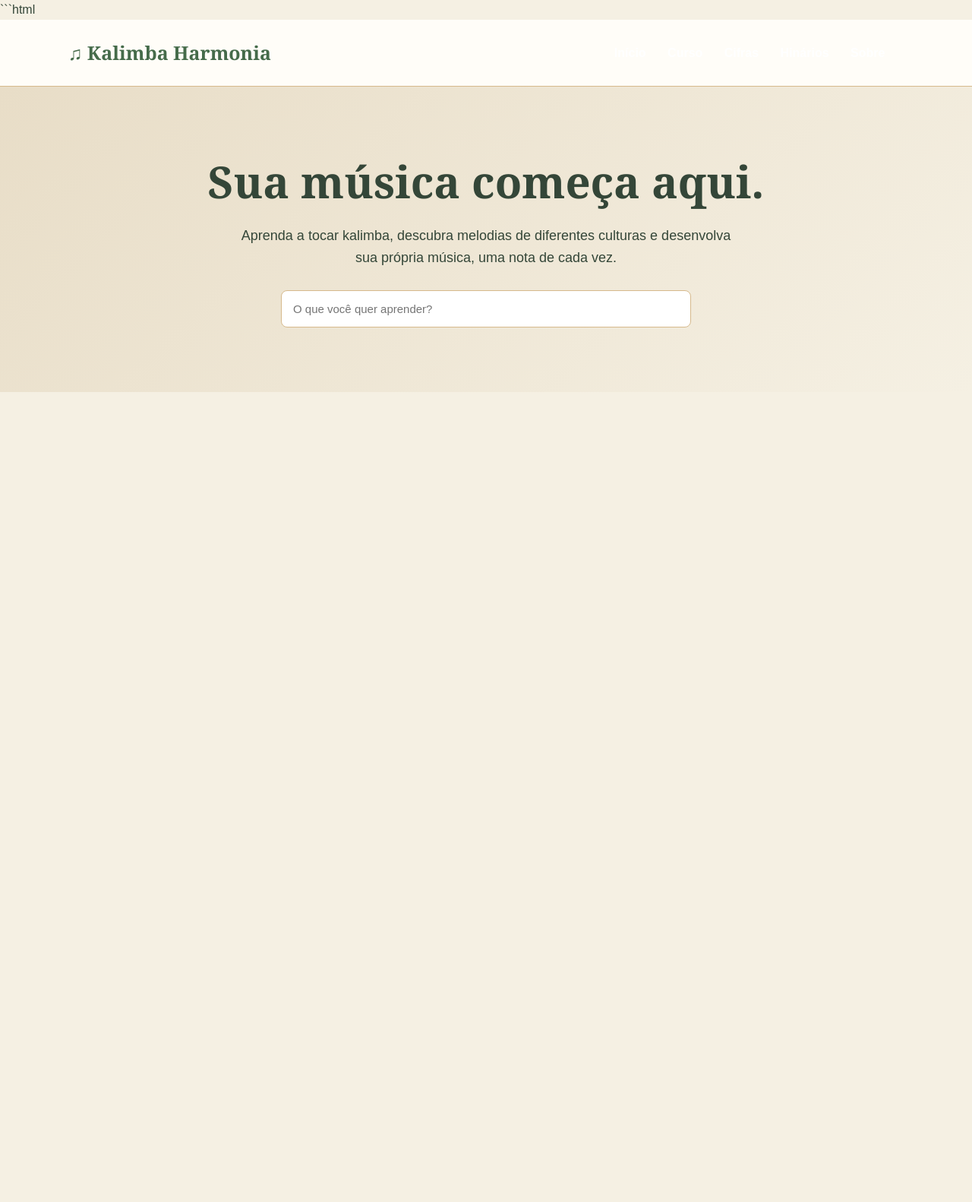
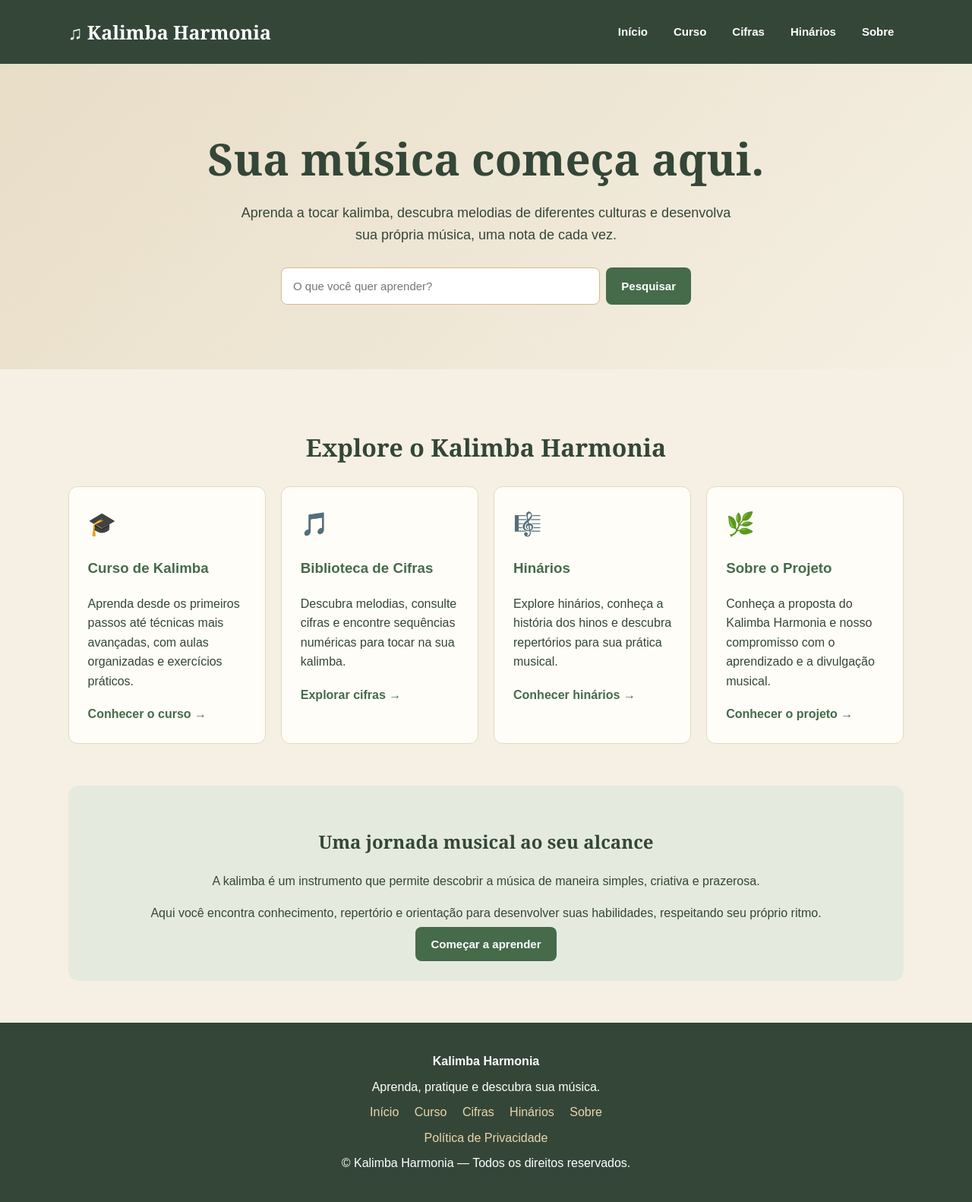
Before and after one commit to anaferracini/kalimba-harmonia, a plain HTML site: page index.html in a window 1280 px wide. Shown: the whole page at 76% size. Before the commit the page ends 800 px from the top, so only its background shows below. Drawn offline with Linux system fonts and the light colour scheme.

Commit message:
Update index.html

````diff
--- a/index.html
+++ b/index.html
@@ -1,13 +1,19 @@
-```html
+
 <!DOCTYPE html>
 <html lang="pt-BR">
+
 <head>
 <meta charset="UTF-8">
 <meta name="viewport" content="width=device-width, initial-scale=1.0">
+
 <meta name="description" content="Aprenda kalimba, descubra melodias e desenvolva sua própria música no Kalimba Harmonia.">
+
 <title>Kalimba Harmonia — Sua música começa aqui</title>
 
 <style>
+
+/* CORES DO SITE */
+
 :root {
   --cream: #f5f0e3;
   --wood: #d6b98c;
@@ -16,7 +22,9 @@
   --white: #fffdf8;
 }
 
-    * { box-sizing: border-box; }
+* {
+  box-sizing: border-box;
+}
 
 body {
   margin: 0;
@@ -26,40 +34,54 @@
   line-height: 1.6;
 }
 
+/* CABEÇALHO */
+
 header {
-      background: var(--white);
-      padding: 18px 7%;
+  background: var(--dark);
+  padding: 22px 7%;
   display: flex;
   align-items: center;
   justify-content: space-between;
   flex-wrap: wrap;
   gap: 16px;
-      border-bottom: 1px solid var(--wood);
 }
 
 .logo {
   font-family: Georgia, serif;
   font-size: 25px;
   font-weight: bold;
-      color: var(--green);
+  color: white;
 }
 
+/* MENU PRINCIPAL */
+
 nav {
-      background: var(--verde);
-      padding: 13px;
-      text-align: center;
+  display: flex;
+  align-items: center;
+  justify-content: center;
+  flex-wrap: wrap;
+  gap: 8px;
 }
 
 nav a {
-      color: white;
+  color: white !important;
   text-decoration: none;
-      margin: 0 12px;
+  margin: 0 8px;
+  padding: 7px 5px;
   font-weight: bold;
+  font-size: 15px;
+}
+
+nav a:visited {
+  color: white !important;
 }
 
 nav a:hover {
+  color: var(--wood) !important;
   text-decoration: underline;
 }
+
+/* DESTAQUE PRINCIPAL */
 
 .hero {
   padding: 85px 7%;
@@ -70,6 +92,7 @@
 .hero h1 {
   font: bold clamp(36px, 6vw, 58px) Georgia, serif;
   margin: 0 0 18px;
+  color: var(--dark);
 }
 
 .hero p {
@@ -77,6 +100,8 @@
   margin: 0 auto 28px;
   font-size: 18px;
 }
+
+/* BUSCA */
 
 .search {
   display: flex;
@@ -94,7 +119,15 @@
   font-size: 15px;
 }
 
-    button, .button {
+.search input:focus {
+  outline: 2px solid var(--green);
+  outline-offset: 2px;
+}
+
+/* BOTÕES */
+
+button,
+.button {
   background: var(--green);
   color: white;
   border: 0;
@@ -103,19 +136,28 @@
   cursor: pointer;
   text-decoration: none;
   font-weight: bold;
+  font-size: 15px;
 }
 
-    button:hover, .button:hover {
+button:hover,
+.button:hover {
   background: var(--dark);
 }
 
-    main { padding: 55px 7%; }
+/* CONTEÚDO */
+
+main {
+  padding: 55px 7%;
+}
 
 .section-title {
   text-align: center;
   font: bold 32px Georgia, serif;
   margin-bottom: 30px;
+  color: var(--dark);
 }
+
+/* CARTÕES */
 
 .cards {
   display: grid;
@@ -128,11 +170,24 @@
   padding: 25px;
   border-radius: 12px;
   border: 1px solid #e5d8c2;
+  transition: transform 0.2s ease;
 }
 
-    .card .symbol { font-size: 30px; }
+.card:hover {
+  transform: translateY(-3px);
+}
 
-    .card h3 { color: var(--green); }
+.card .symbol {
+  font-size: 30px;
+}
+
+.card h3 {
+  color: var(--green);
+}
+
+.card p {
+  margin-bottom: 18px;
+}
 
 .card a {
   color: var(--green);
@@ -140,7 +195,11 @@
   text-decoration: none;
 }
 
-    .card a:hover { text-decoration: underline; }
+.card a:hover {
+  text-decoration: underline;
+}
+
+/* APRESENTAÇÃO */
 
 .welcome {
   margin-top: 55px;
@@ -150,6 +209,13 @@
   text-align: center;
 }
 
+.welcome h2 {
+  font-family: Georgia, serif;
+  color: var(--dark);
+}
+
+/* RODAPÉ */
+
 footer {
   background: var(--dark);
   color: white;
@@ -157,34 +223,110 @@
   text-align: center;
 }
 
+footer p {
+  margin: 8px 0;
+}
+
 footer a {
   color: #e9d5ad;
   margin: 0 8px;
+  text-decoration: none;
 }
 
+footer a:hover {
+  text-decoration: underline;
+}
+
+/* ACESSIBILIDADE */
+
+a:focus-visible,
+button:focus-visible {
+  outline: 2px solid var(--wood);
+  outline-offset: 3px;
+}
+
+/* CELULARES */
+
 @media (max-width: 600px) {
-      header { justify-content: center; }
-      nav { justify-content: center; }
-      .search { flex-direction: column; }
-      .hero { padding: 60px 6%; }
+
+  header {
+    justify-content: center;
+    text-align: center;
+    padding: 20px 5%;
   }
+
+  .logo {
+    font-size: 23px;
+    width: 100%;
+  }
+
+  nav {
+    width: 100%;
+    justify-content: center;
+    gap: 3px;
+  }
+
+  nav a {
+    margin: 4px 5px;
+    font-size: 14px;
+  }
+
+  .search {
+    flex-direction: column;
+  }
+
+  .search input,
+  .search button {
+    width: 100%;
+  }
+
+  .hero {
+    padding: 60px 6%;
+  }
+
+  main {
+    padding: 35px 5%;
+  }
+
+  .welcome {
+    padding: 25px 18px;
+  }
+
+  footer {
+    padding: 25px 5%;
+  }
+
+  footer a {
+    display: inline-block;
+    margin: 5px;
+  }
+}
+
 </style>
 </head>
 
 <body>
+
+<!-- CABEÇALHO E MENU -->
+
 <header>
+
   <div class="logo">♫ Kalimba Harmonia</div>
 
-    <nav aria-label="Menu principal">
+  <nav aria-label="Navegação principal">
     <a href="index.html">Início</a>
     <a href="curso.html">Curso</a>
     <a href="biblioteca.html">Cifras</a>
     <a href="hinarios.html">Hinários</a>
     <a href="sobre.html">Sobre</a>
   </nav>
+
 </header>
 
+<!-- DESTAQUE PRINCIPAL -->
+
 <section class="hero">
+
   <h1>Sua música começa aqui.</h1>
 
   <p>
@@ -193,10 +335,151 @@
   </p>
 
   <form class="search" action="buscar.html" method="get">
+
     <input
       type="search"
       name="q"
       placeholder="O que você quer aprender?"
       aria-label="Pesquisar conteúdo"
     >
-      <button type="
+
+    <button type="submit">Pesquisar</button>
+
+  </form>
+
+</section>
+
+<!-- CONTEÚDO PRINCIPAL -->
+
+<main>
+
+  <h2 class="section-title">Explore o Kalimba Harmonia</h2>
+
+  <div class="cards">
+
+    <!-- CURSO -->
+
+    <article class="card">
+
+      <div class="symbol">🎓</div>
+
+      <h3>Curso de Kalimba</h3>
+
+      <p>
+        Aprenda desde os primeiros passos até técnicas mais avançadas,
+        com aulas organizadas e exercícios práticos.
+      </p>
+
+      <a href="curso.html">Conhecer o curso →</a>
+
+    </article>
+
+    <!-- CIFRAS -->
+
+    <article class="card">
+
+      <div class="symbol">🎵</div>
+
+      <h3>Biblioteca de Cifras</h3>
+
+      <p>
+        Descubra melodias, consulte cifras e encontre sequências
+        numéricas para tocar na sua kalimba.
+      </p>
+
+      <a href="biblioteca.html">Explorar cifras →</a>
+
+    </article>
+
+    <!-- HINÁRIOS -->
+
+    <article class="card">
+
+      <div class="symbol">🎼</div>
+
+      <h3>Hinários</h3>
+
+      <p>
+        Explore hinários, conheça a história dos hinos
+        e descubra repertórios para sua prática musical.
+      </p>
+
+      <a href="hinarios.html">Conhecer hinários →</a>
+
+    </article>
+
+    <!-- SOBRE -->
+
+    <article class="card">
+
+      <div class="symbol">🌿</div>
+
+      <h3>Sobre o Projeto</h3>
+
+      <p>
+        Conheça a proposta do Kalimba Harmonia e nosso compromisso
+        com o aprendizado e a divulgação musical.
+      </p>
+
+      <a href="sobre.html">Conhecer o projeto →</a>
+
+    </article>
+
+  </div>
+
+  <!-- BOAS-VINDAS -->
+
+  <section class="welcome">
+
+    <h2>Uma jornada musical ao seu alcance</h2>
+
+    <p>
+      A kalimba é um instrumento que permite descobrir a música
+      de maneira simples, criativa e prazerosa.
+    </p>
+
+    <p>
+      Aqui você encontra conhecimento, repertório e orientação
+      para desenvolver suas habilidades, respeitando seu próprio ritmo.
+    </p>
+
+    <a class="button" href="curso.html">
+      Começar a aprender
+    </a>
+
+  </section>
+
+</main>
+
+<!-- RODAPÉ -->
+
+<footer>
+
+  <p>
+    <strong>Kalimba Harmonia</strong>
+  </p>
+
+  <p>
+    Aprenda, pratique e descubra sua música.
+  </p>
+
+  <p>
+    <a href="index.html">Início</a>
+    <a href="curso.html">Curso</a>
+    <a href="biblioteca.html">Cifras</a>
+    <a href="hinarios.html">Hinários</a>
+    <a href="sobre.html">Sobre</a>
+  </p>
+
+  <p>
+    <a href="privacidade.html">Política de Privacidade</a>
+  </p>
+
+  <p>
+    © Kalimba Harmonia — Todos os direitos reservados.
+  </p>
+
+</footer>
+
+</body>
+</html>
````
Lines whose indentation alone changed are shown as unchanged.
